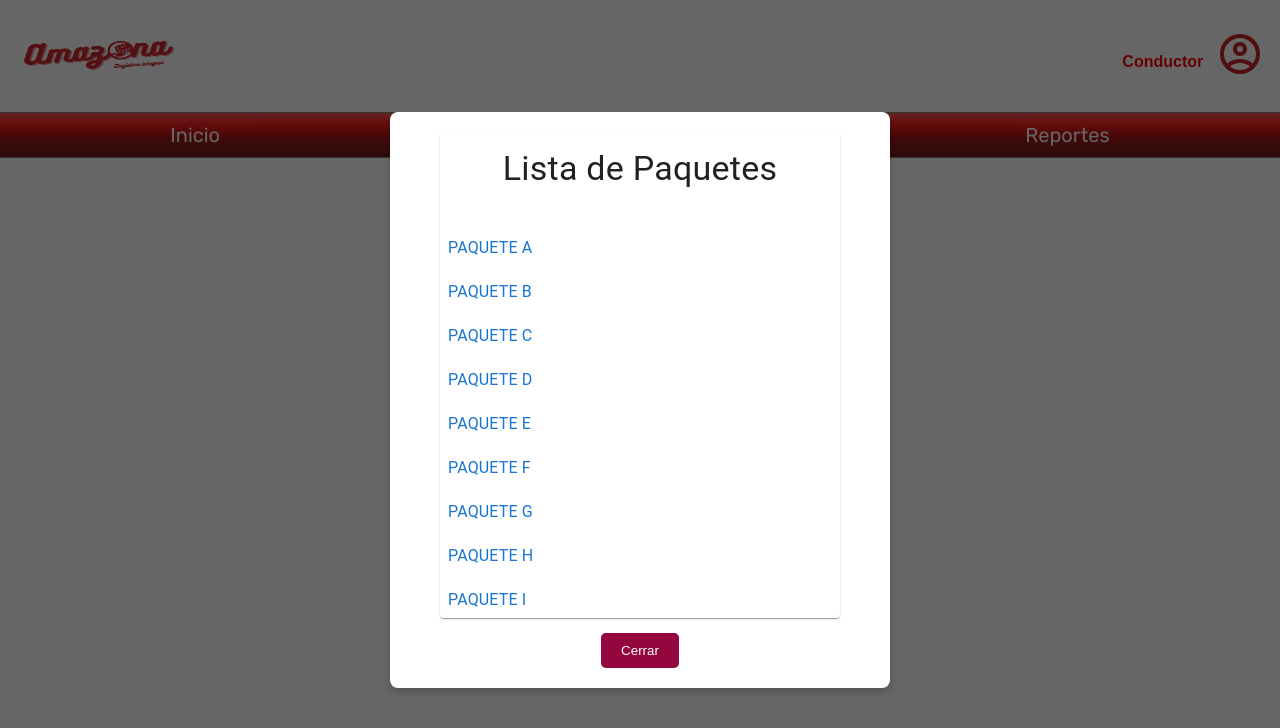
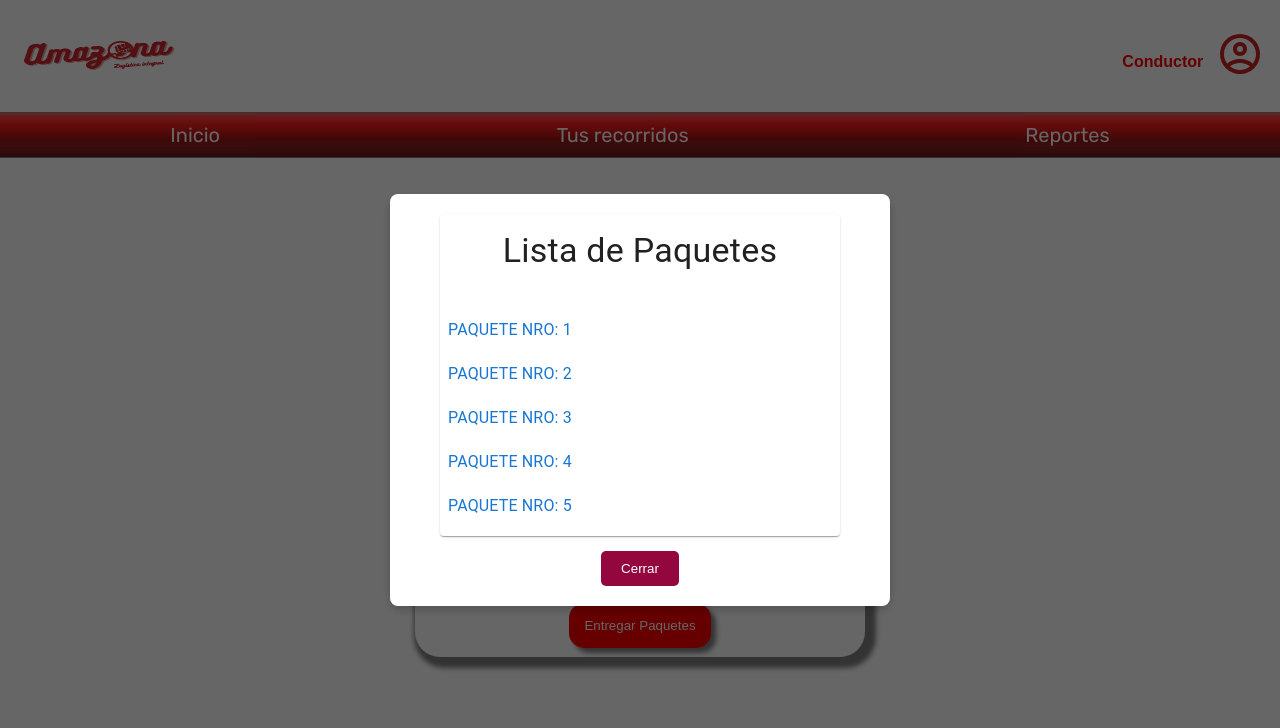
Before and after one commit to imdaviddev/tp-final-laboratorio-frontend, a React (Vite) app: page /conductor in a window 1280 px wide. Both pictures are taken after a click on the button "Entregar Paquetes". Shown: the top 728 px of the page. Built offline with nearby package versions, Linux system fonts and the light colour scheme; data requests are answered from the project's data file; grey boxes are pictures that could not be loaded.

Commit message:
Paquetes
Consumo de API
Diseño actualizado
Graficos actualizados

```diff
--- a/src/api/models/paquetes.models.ts
+++ b/src/api/models/paquetes.models.ts
@@ -26,7 +26,7 @@ export interface IPaqueteCreate {
 }
 
 export interface IPaqueteUpdate {
-    id: number
+    id_paquete: number
     estado: string;
 }
 
--- a/src/api/services/paquete.services.ts
+++ b/src/api/services/paquete.services.ts
@@ -28,7 +28,7 @@ export async function createPaquete(paquete: IPaqueteCreate): Promise<IPaquete>
 
 export async function updatePaquete(paquete: IPaqueteUpdate): Promise<IPaquete> {
     try {
-      const response = await axios.put<IPaquete>(`${API_URL}/${paquete.id}`, paquete, {
+      const response = await axios.put<IPaquete>(`${API_URL}/${paquete.id_paquete}`, paquete, {
         headers: {
           'Content-Type': 'application/json',
         },
--- a/src/components/Detalle.tsx
+++ b/src/components/Detalle.tsx
@@ -1,12 +1,22 @@
+import { styled } from "styled-components"
 
-interface Props{
+interface Props {
 
     tipo: string | number // | Puede ser un tipo de dato O el otro
     valor: string | number
 }
 
+const StyleDetalle = styled.div`
+    display: flex;
+    flex-direction: column;
+    align-items: center;
+    font-family: arial;
+    font-size: 15px;
+    color: red;
+`
+
 export default function Detalle(props: Props) {
     return (
-        <div>{props.tipo}: {props.valor}</div>
+        <StyleDetalle> <b>{props.tipo}:</b> {props.valor}</StyleDetalle>
     )
 }
--- a/src/components/Graphs/BasicBars.tsx
+++ b/src/components/Graphs/BasicBars.tsx
@@ -1,13 +1,24 @@
 import * as React from 'react';
 import { BarChart } from '@mui/x-charts/BarChart';
 
-export default function BasicBars() {
+export default function BasicBars(props) {
+  let response = [];
+  const meses = ['Enero', 'Febrero', 'Marzo', 'Abril', 'Mayo', 'Junio', 'Julio', 'Agosto', 'Septiembre', 'Octubre', 'Noviembre', 'Diciembre']
+  const semanas = ['Semana 1', 'Semana 2', 'Semana 3', 'Semana 4']
+
+  if (props.esMensual) {
+    response = meses;
+  }
+  else {
+    response = semanas
+  }
+
   return (
     <BarChart
-      xAxis={[{ scaleType: 'band', data: ['Abril', 'Mayo', 'Junio'] }]}
-      series={[{ data: [4, 3, 5] }, { data: [1, 6, 3] }, { data: [2, 5, 6] }]}
+      xAxis={[{ scaleType: 'band', data: response }]}
+      series={[{ data: [4, 3, 5] }, { data: [1, 6, 3] }, { data: [2, 5, 6] }, { data: [10, 15, 6] }]}
       width={500}
       height={300}
     />
-  );
+  )
 }
--- a/src/components/Graphs/BasicPie.tsx
+++ b/src/components/Graphs/BasicPie.tsx
@@ -10,6 +10,9 @@ export default function BasicPie() {
             { id: 0, value: 10, label: 'series A' },
             { id: 1, value: 15, label: 'series B' },
             { id: 2, value: 20, label: 'series C' },
+            { id: 3, value: 5, label: 'series D' },
+            { id: 4, value: 5, label: 'series E' },
+            { id: 5, value: 25, label: 'series F' },
           ],
         },
       ]}
--- a/src/components/ListaPaquetes.tsx
+++ b/src/components/ListaPaquetes.tsx
@@ -1,39 +1,37 @@
-import {Typography, List, ListItem, Paper} from '@mui/material';
+import { Typography, List, ListItem, Paper } from '@mui/material';
 import PaquetePopup from './PaquetePopup'
+import usePaquetestore from '../store/paquetesContext';
+import { useEffect, useState } from "react";
 
 
-interface Package {
-  id: number;
-  name: string;
-  description: string;
-}
+const ListaPaquetes = () => {
+  const { paquetes, obtenerPaquetes, hasFetched } = usePaquetestore();
 
-const packages: Package[] = [
-  { id: 1, name: "Paquete A", description: "Contiene artículos frágiles. Manipular con cuidado." },
-  { id: 2, name: "Paquete B", description: "Paquete urgente. Entrega prioritaria." },
-  { id: 3, name: "Paquete C", description: "Contiene documentos confidenciales." },
-  { id: 4, name: "Paquete D", description: "Artículos electrónicos. Mantener seco." },
-  { id: 5, name: "Paquete E", description: "Productos perecederos. Mantener refrigerado." },
-  { id: 6, name: "Paquete F", description: "Materiales peligrosos. Seguir protocolos de seguridad." },
-  { id: 7, name: "Paquete G", description: "Artículos de gran valor. Requiere firma." },
-  { id: 8, name: "Paquete H", description: "Contiene muestras médicas. Manipular con precaución." },
-  { id: 9, name: "Paquete I", description: "Equipo deportivo. Tamaño grande." },
-  { id: 10, name: "Paquete J", description: "Artículos de colección. Tratar con cuidado." },
-];
+  useEffect(() => {
+    if (!hasFetched) {
+      obtenerPaquetes();
+    }
+  }, [obtenerPaquetes, hasFetched]);
 
-export default function ListaPaquetes() {
+
   return (
     <Paper style={{ maxWidth: 400, margin: 'auto' }}>
       <Typography variant="h4" component="h1" gutterBottom style={{ padding: 16 }}>
         Lista de Paquetes
       </Typography>
-      <List style={{ maxHeight: 400, overflow: 'auto' }}>
-        {packages.map((pkg) => (
-          <ListItem key={pkg.id} disablePadding>
-            <PaquetePopup pkg={pkg} />
-          </ListItem>
-        ))}
-      </List>
+      {paquetes.length == 0 ?
+        <p>No hay paquetes asignados... </p> :
+        <List style={{ maxHeight: 450, overflow: 'auto' }}>
+          {paquetes.map((paquete) => (
+            <ListItem key={paquete.id_paquete} disablePadding>
+              <PaquetePopup paquete={paquete} />
+            </ListItem>
+          ))}
+        </List>
+      }
+
     </Paper>
   );
 }
+
+export default ListaPaquetes;
--- a/src/components/PaquetePopup.tsx
+++ b/src/components/PaquetePopup.tsx
@@ -1,16 +1,12 @@
 import { StyledPaper, RedButton, PackageImage } from '../constants/styles'
-import paquete from '../../public/paquete.svg';
+import paqueteImg from '../../public/paquete.svg';
 import React, { useState } from 'react';
-import {Button, Popover, Typography, ListItemText} from '@mui/material';
+import { Button, Popover, Typography, ListItemText } from '@mui/material';
+import Detalle from '../components/Detalle';
 
 
-interface Package {
-    id: number;
-    name: string;
-    description: string;
-}
 
-export default function PackagePopover({ pkg }: { pkg: Package }) {
+export default function PackagePopover({ paquete }) {
     const [anchorEl, setAnchorEl] = useState<HTMLButtonElement | null>(null);
 
     const handleClick = (event: React.MouseEvent<HTMLButtonElement>) => {
@@ -22,13 +18,14 @@ export default function PackagePopover({ pkg }: { pkg: Package }) {
     };
 
     const open = Boolean(anchorEl);
-    const id = open ? `popover-${pkg.id}` : undefined;
+    const id = open ? `popover-${paquete.id_paquete}` : undefined;
 
     return (
         <div>
             <Button onClick={handleClick}>
-                <ListItemText primary={pkg.name} />
+                <ListItemText primary={`Paquete NRO: ${paquete.id_paquete}`} />
             </Button>
+
             <Popover
                 id={id}
                 open={open}
@@ -41,21 +38,21 @@ export default function PackagePopover({ pkg }: { pkg: Package }) {
             >
                 <StyledPaper>
                     <PackageImage
-                        src={paquete}
-                        alt={`Imagen de ${pkg.name}`}
+                        src={paqueteImg}
+                        alt={`Imagen de ${paquete.id_paquete}`}
                         className="small-image"
                     />
-                    <Typography variant="h6" component="h2" gutterBottom>
-                        {pkg.name}
-                    </Typography>
-                    <Typography variant="body2" color="error" gutterBottom>
-                        {pkg.description}
-                    </Typography>
+                    <Detalle tipo="KG" valor={paquete.peso_kg} />
+                    <Detalle tipo="Descripcion" valor={paquete.descripcion} />
+                    <Detalle tipo="Cliente" valor={paquete.nombre_cliente} />
+                    <Detalle tipo="Direccion" valor={paquete.direccion_entrega} />
+                    <Detalle tipo="Volumen" valor={paquete.volumen} />
+
                     <RedButton
                         variant="contained"
                         fullWidth
                         onClick={() => {
-                            console.log(`Escanear QR para ${pkg.name}`);
+                            console.log(`Escanear QR para ${paquete.id_paquete}`);
                             handleClose();
                         }}
                     >
--- /dev/null
+++ b/src/store/paquetesContext.tsx
@@ -0,0 +1,53 @@
+import { create } from 'zustand';
+import { IPaquete, IPaqueteCreate, IPaqueteUpdate } from '../api/models/paquetes.models';
+import { createPaquete, getPaquetes, updatePaquete } from '../api/services/paquete.services';
+
+type paquetestore = {
+  paquetes: IPaquete[];
+  hasFetched: boolean;
+  obtenerPaquetes: () => Promise<void>;
+  crearPaquete: (newPaquete: IPaqueteCreate) => Promise<void>;
+  actualizarPaquete: (updatedPaquete: IPaqueteUpdate) => Promise<void>;
+};
+
+const usePaquetestore = create<paquetestore>((set, get) => ({
+  paquetes: [],
+  hasFetched: false,
+
+  obtenerPaquetes: async () => {
+    if (get().hasFetched) return;
+
+    try {
+      const data = await getPaquetes();
+      set({ paquetes: data, hasFetched: true });
+    } catch (error) {
+      console.error('Failed to fetch Paquetes:', error);
+    }
+  },
+
+  crearPaquete: async (newPaquete: IPaqueteCreate) => {
+    try {
+      const createdPaquete = await createPaquete(newPaquete);
+      set((state) => ({
+        paquetes: [...state.paquetes, createdPaquete],
+      }));
+    } catch (error) {
+      console.error('Failed to create Paquete:', error);
+    }
+  },
+
+  actualizarPaquete: async (updatedPaquete: IPaqueteUpdate) => {
+    try {
+      const updatedPaqueteFromServer = await updatePaquete(updatedPaquete);
+      set((state) => ({
+        paquetes: state.paquetes.map((paquete) =>
+            paquete.id_paquete === updatedPaquete.id_paquete ? updatedPaqueteFromServer : paquete
+        ),
+      }));
+    } catch (error) {
+      console.error('Failed to update Paquete:', error);
+    }
+  },
+}));
+
+export default usePaquetestore;
```
